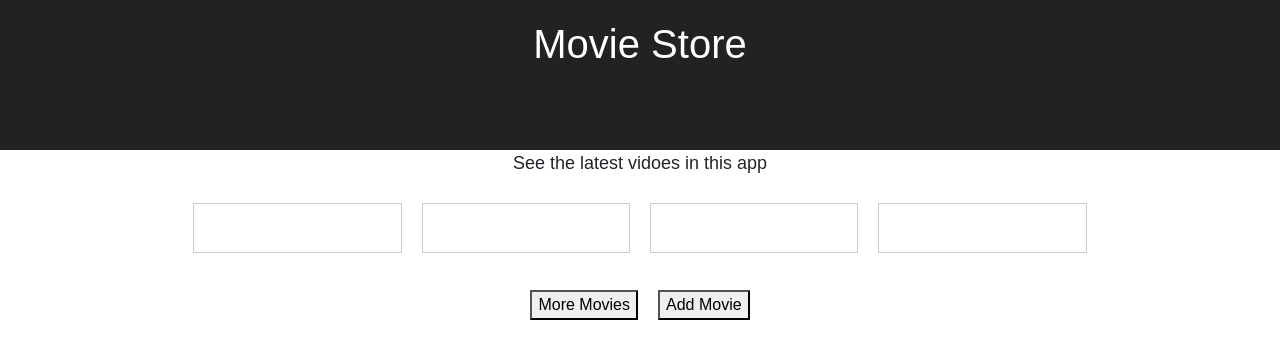
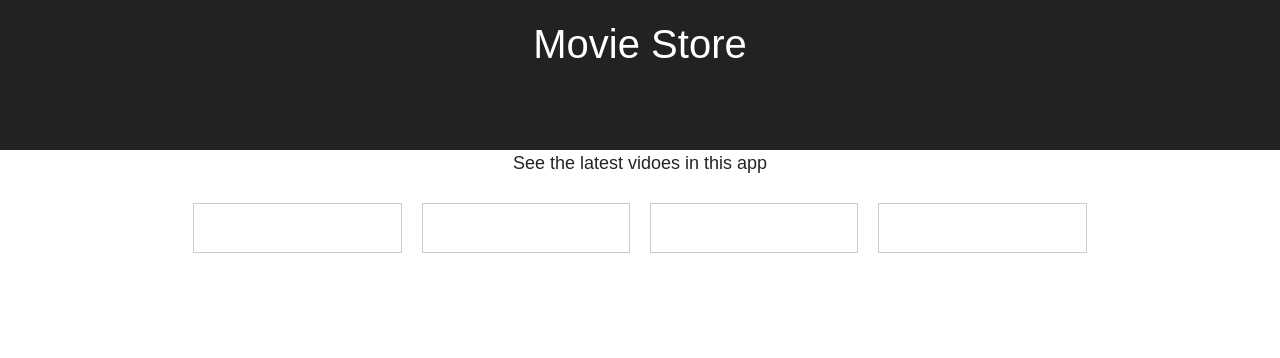
Before and after one commit to jvelumani/my-app, a React (Create React App) app: page / in a window 1280 px wide. Shown: the top 358 px of the page. Built offline with nearby package versions, Linux system fonts and the light colour scheme; the HTML template or start-up script is replaced by a standard one.

Commit message:
Revert "updated App.js"
This reverts commit 8a48f12b29656e9ac3548e4475907033605249ff.

```diff
--- a/src/App.js
+++ b/src/App.js
@@ -2,9 +2,7 @@ import React, { Component } from 'react';
 import './App.css';
 import './Movie/MovieDisplay.css';
 
-import MyMovies from './Movie/MovieDisplay';
-import AddMovies from './Movies/AddMovie/addMovie';
-import MoreMovies from './Movies/LoadMovie/moreMovie';
+import MyMovies from './Movie/MovieDisplay'
 class App extends Component {
 
   state = {
@@ -35,12 +33,6 @@ class App extends Component {
 
         </section>
 
-		<div id="movieControls" className="col-md-12">
-			<MoreMovies />
-			<AddMovies />
-
-		</div>
-
       </div>
     );
   }
--- a/src/Movie/MovieDisplay.css
+++ b/src/Movie/MovieDisplay.css
@@ -4,7 +4,3 @@
     display: inline-block;
     padding: 20px;
 }
-.movieActionButtons{
-	margin:20px 10px;
-	display:inline-block;
-}
```
